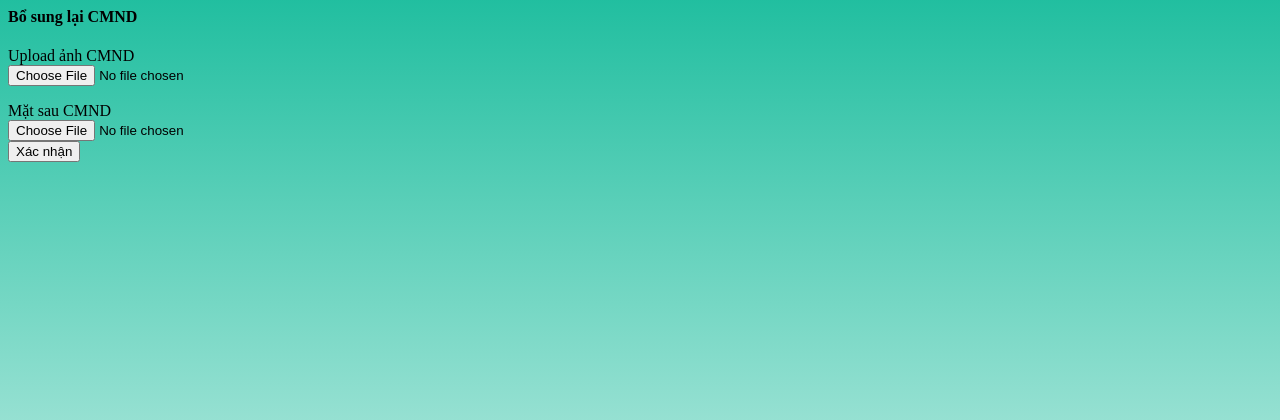
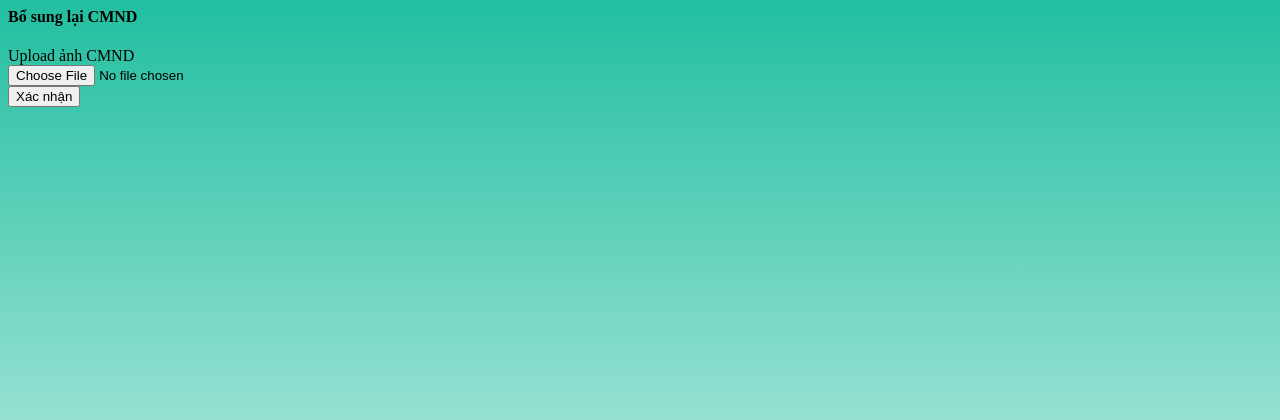
Before and after one commit to hieutruong1517/Final_Project_Web, a Node project: template views/upload-cmnd.hbs in a window 1280 px wide. Shown: the top 420 px of the page. Run offline with Node 20 templates, Linux system fonts and the light colour scheme; the template is opened without the code that fills it, so the values that code supplies are empty.

Commit message:
update + fix bugs

```diff
--- a/APIs/users.js
+++ b/APIs/users.js
@@ -457,9 +457,9 @@ var storage = multer.diskStorage({
 var upload = multer({ storage: storage });
 
 // xử lý upload căn cước công dân
-// upload.array('photos', 2): với photos là phần name của nơi up file ảnh: vd <input id="..." name="photos">
+// upload.array('cmndPhotos', 2): với cmndPhotos là phần name của nơi up file ảnh: vd <input id="..." name="cmndPhotos">
 // số 2 là số ảnh tối đa được upload
-router.post('/uploadImg', upload.array('photos', 2), (req, res) => {
+router.post('/uploadImg', upload.array('cmndPhotos', 2), (req, res) => {
     // ảnh mặt trước
     var frontImg = {
         data: fs.readFileSync(path.join(__dirname, '..', 'uploads', req.files[0].filename)), // đọc vị trí lưu ảnh
--- a/package.json
+++ b/package.json
@@ -11,7 +11,7 @@
     "cors": "^2.8.5",
     "debug": "~2.6.9",
     "dotenv": "^16.0.1",
-    "express": "~4.16.1",
+    "express": "^4.18.2",
     "express-session": "^1.17.3",
     "flash": "^1.1.0",
     "hbs": "^4.2.0",
--- a/views/upload-cmnd.hbs
+++ b/views/upload-cmnd.hbs
@@ -22,17 +22,17 @@
                                             <div>
                                                 <p style="margin-bottom: 0px;">Upload ảnh CMND</p>
                                             </div>
-                                            <div><input class="form-control" type="file" name="cmnd" id="cmnd"
+                                            <div><input class="form-control" type="file" name="cmndPhotos" id="cmndPhotos"
                                                     accept="image/*"></div>
 
                                         </div>
-                                        <div class="mb-3">
+                                        {{!-- <div class="mb-3">
                                             <div>
                                                 <p style="margin-bottom: 0px;">Mặt sau CMND</p>
                                             </div>
                                             <div><input class="form-control" type="file" name="files" id="files"
                                                     accept="image/*"></div>
-                                        </div>
+                                        </div> --}}
                                         <div class="mb-3">
                                             <div class="custom-control custom-checkbox small"></div>
                                         </div>
@@ -58,8 +58,8 @@
             const files = document.getElementById("cmnd");      // lấy files dựa vào Id
             const formData = new FormData();        // form data chứa các dữ liệu trong form
             formData.append("email", email.value);
-            formData.append("cmnd", files.files[0])
-            formData.append("cmnd", files.files[0])
+            formData.append("cmndPhotos", files.files[0])
+            formData.append("cmndPhotos", files.files[0])
 
             fetch("http://localhost:3000/user/uploadImg", {      // fetch api uploadImg để xử lý việc lưu ảnh vào db
                 method: 'POST',
```
Also changed, not shown: 2 other files.
